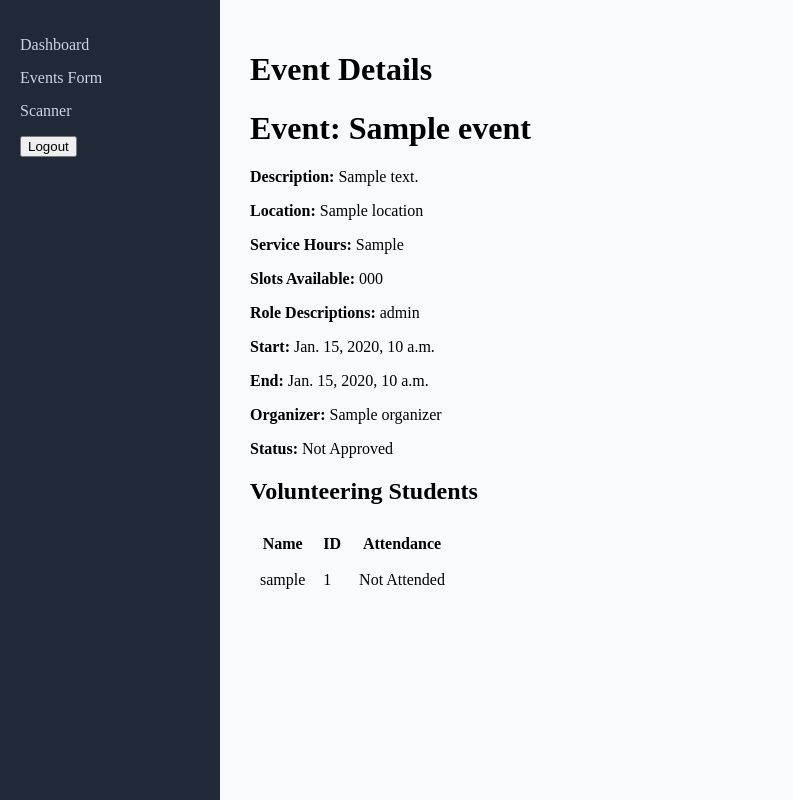
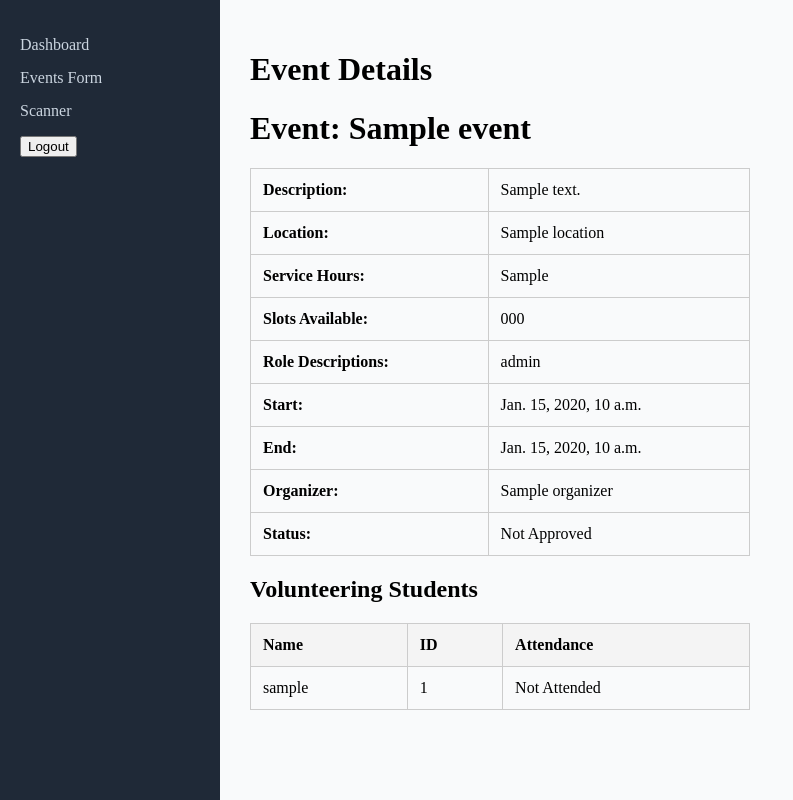
Before and after one commit to lmmtolin/004_itmgt25_project, a Django app: template servicehourstracker/core/templates/core/org_events_detail.html in a window 1280 px wide. Shown: the whole page, without its empty margins (0-793 px from the left). Run offline with Django 5.2, Linux system fonts and the light colour scheme; the template is opened without the code that fills it: most values are stand-ins (such as "Sample title", 1, 10 or a date in 2020).

Commit message:
fixed layout and button issues

```diff
--- a/servicehourstracker/core/templates/core/org_events_detail.html
+++ b/servicehourstracker/core/templates/core/org_events_detail.html
@@ -51,6 +51,28 @@
     box-sizing: border-box;
     overflow-y: scroll;
   }
+
+    table {
+    width: 50%;
+    border-collapse: collapse;
+  }
+
+  th,
+  td {
+    padding: 12px; /* 👈 Increase this value for more space */
+    border: 1px solid #ccc; /* Optional: adds borders */
+    text-align: left;
+  }
+
+  th {
+    background-color: #f4f4f4;
+  }
+
+  body {
+    margin: 0;
+    font-family: Karla;
+    display: flex;
+  }
 </style>
 
 <div class="sidebar">
@@ -70,22 +92,48 @@
 <div class="main-content">
 <h1>Event Details</h1>
 <h1>Event: {{ event.name }}</h1>
-
-    <p><strong>Description:</strong> {{ event.description }}</p>
-    <p><strong>Location:</strong> {{ event.location }}</p>
-    <p><strong>Service Hours:</strong> {{ event.service_hours }}</p>
-    <p><strong>Slots Available:</strong> {{ event.number_of_students }}</p>
-    <p><strong>Role Descriptions:</strong> {{ event.role_descriptions }}</p>
-    <p><strong>Start:</strong> {{ event.start_datetime }}</p>
-    <p><strong>End:</strong> {{ event.end_datetime }}</p>
-    <p><strong>Organizer:</strong> {{ event.organizer.name }}</p>
-    <p><strong>Status:</strong>
-        {% if event.approved %}
+<table>
+    <tr>
+        <td><strong>Description:</strong></td>
+        <td>{{ event.description }}</td>
+    </tr>
+    <tr>
+        <td><strong>Location:</strong></td>
+        <td>{{ event.location }}</td>
+    </tr>
+    <tr>
+        <td><strong>Service Hours:</strong></td>
+        <td>{{ event.service_hours }}</td>
+    </tr>
+    <tr>
+        <td><strong>Slots Available:</strong></td>
+        <td>{{ event.number_of_students }}</td>
+    </tr>
+    <tr>
+        <td><strong>Role Descriptions:</strong></td>
+        <td>{{ event.role_descriptions }}</td>
+    </tr>
+    <tr>
+        <td><strong>Start:</strong></td>
+        <td>{{ event.start_datetime }}</td>
+    </tr>
+    <tr>
+        <td><strong>End:</strong></td>
+        <td>{{ event.end_datetime }}</td>
+    </tr>
+    <tr>
+        <td><strong>Organizer:</strong></td>
+        <td>{{ event.organizer.name }}</td>
+    </tr>
+    <tr>
+        <td><strong>Status:</strong> </td>
+        <td>{% if event.approved %}
             Approved
         {% else %}
             Not Approved
-        {% endif %}
-    </p>
+        {% endif %}</td>
+    </tr>
+</table>
 
     <h2>Volunteering Students</h2>
     {% if event.participation_set.all %}
--- a/servicehourstracker/core/templates/core/student_opportunities.html
+++ b/servicehourstracker/core/templates/core/student_opportunities.html
@@ -84,7 +84,7 @@ input[type="text"]{
     font-size: 14px;
 }
 
-button {
+.main-content button {
         width: 100px;
         padding: 12px;
         background-color: #086b94;
```
Also changed, not shown: servicehourstracker/core/templates/core/org_dashboard.html (+8 -2 lines), servicehourstracker/core/templates/core/org_eventsform.html (+12 -0 lines).
